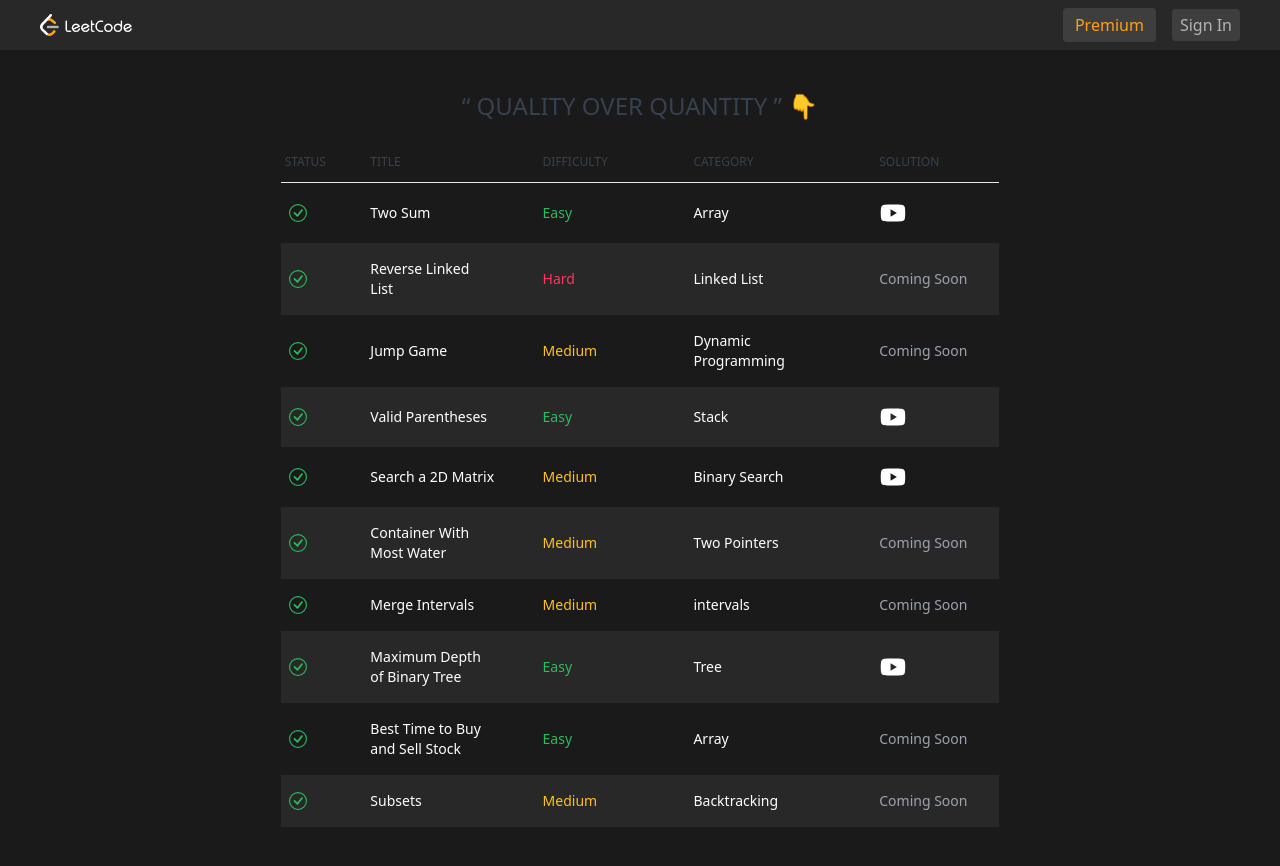
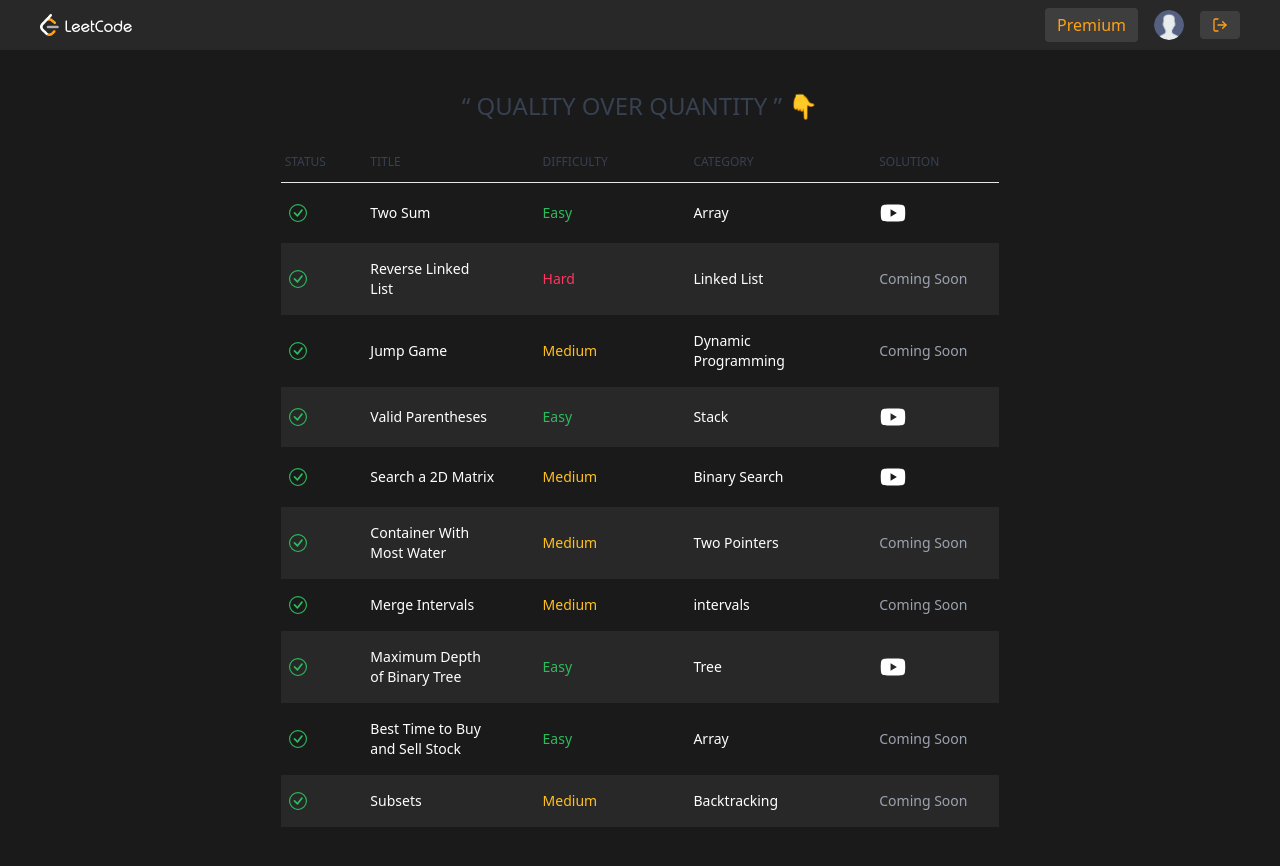
Before and after one commit to lyirs/leetcode, a Next.js app: page / in a window 1280 px wide. Built offline with nearby package versions, Linux system fonts and the light colour scheme.

Commit message:
feat：问题表 UI

```diff
--- /dev/null
+++ b/src/components/Buttons/Logout.tsx
@@ -0,0 +1,11 @@
+import React from "react";
+import { FiLogOut } from "react-icons/fi";
+
+const Logout: React.FC = () => {
+  return (
+    <button className="bg-dark-fill-3 py-1.5 px-3 cursor-pointer rounded text-brand-orange">
+      <FiLogOut />
+    </button>
+  );
+};
+export default Logout;
--- a/src/components/Topbar/Topbar.tsx
+++ b/src/components/Topbar/Topbar.tsx
@@ -1,9 +1,20 @@
 import Link from "next/link";
 import React from "react";
+import Image from "next/image";
+import Logout from "../Buttons/Logout";
+import { useSetRecoilState } from "recoil";
+import { authModalState } from "@/atoms/authModalAtom";
 
 type TopbarProps = {};
 
 const Topbar: React.FC<TopbarProps> = () => {
+  const user = {
+    name: "user",
+    email: "123456@email.com",
+  };
+
+  const setAuthModalState = useSetRecoilState(authModalState);
+
   return (
     <nav className="relative flex h-[50px] w-full shrink-0 items-center px-5 bg-dark-layer-1 text-dark-gray-7">
       <div
@@ -24,11 +35,42 @@ const Topbar: React.FC<TopbarProps> = () => {
               Premium
             </a>
           </div>
-          <Link href="/auth">
-            <button className="bg-dark-fill-3 py-1 px-2 cursor-pointer rounded ">
-              Sign In
-            </button>
-          </Link>
+          {!user && (
+            <Link
+              href="/auth"
+              onClick={() =>
+                setAuthModalState((prev) => ({
+                  ...prev,
+                  isOpen: true,
+                  type: "login",
+                }))
+              }
+            >
+              <button className="bg-dark-fill-3 py-1 px-2 cursor-pointer rounded ">
+                Sign In
+              </button>
+            </Link>
+          )}
+
+          {user && (
+            <div className="cursor-pointer group relative">
+              <Image
+                src="/avatar.png"
+                alt="Avatar"
+                width={30}
+                height={30}
+                className="rounded-full"
+              />
+              <div
+                className="absolute top-10 left-2/4 -translate-x-2/4  mx-auto bg-dark-layer-1 text-brand-orange p-2 rounded shadow-lg
+								z-40 group-hover:scale-100 scale-0
+								transition-all duration-300 ease-in-out"
+              >
+                <p className="text-sm">{user.email}</p>
+              </div>
+            </div>
+          )}
+          {user && <Logout />}
         </div>
       </div>
     </nav>
```
